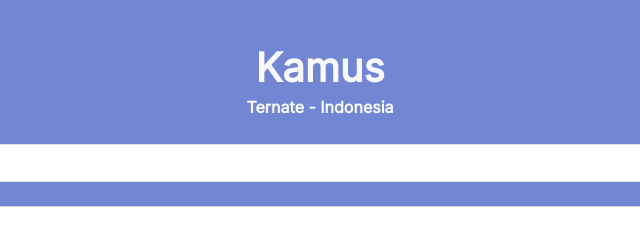
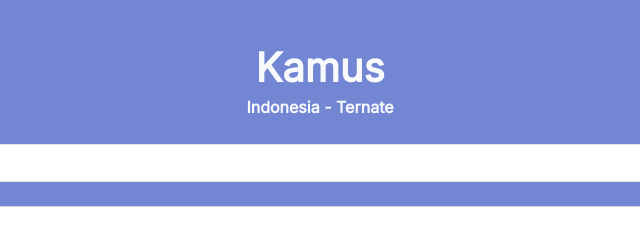
Before and after one commit to haidar038/karlotamalut, a website: page indo-tte.html in a window 1280 px wide. Shown: the top 236 px of the page, 320-960 px from the left. Drawn offline with nearby package versions, Linux system fonts and the light colour scheme; a web font is replaced by a local one.

Commit message:
Update indo-tte.html

```diff
--- a/indo-tte.html
+++ b/indo-tte.html
@@ -25,7 +25,7 @@
                     <div class="col-12">
                         <div class="container kamus">
                             <h1 class="text-light fw-bold text-center">Kamus</h1>
-                            <div class="fw-bold text-light text-center mb-4"><span>Ternate - Indonesia</span></div>
+                            <div class="fw-bold text-light text-center mb-4"><span>Indonesia - Ternate</span></div>
 
                             <div class="search-container">
                                 <input type="search" id="search-input" class="search-input form-control rounded-pill" placeholder="Cari kata..." />
```
